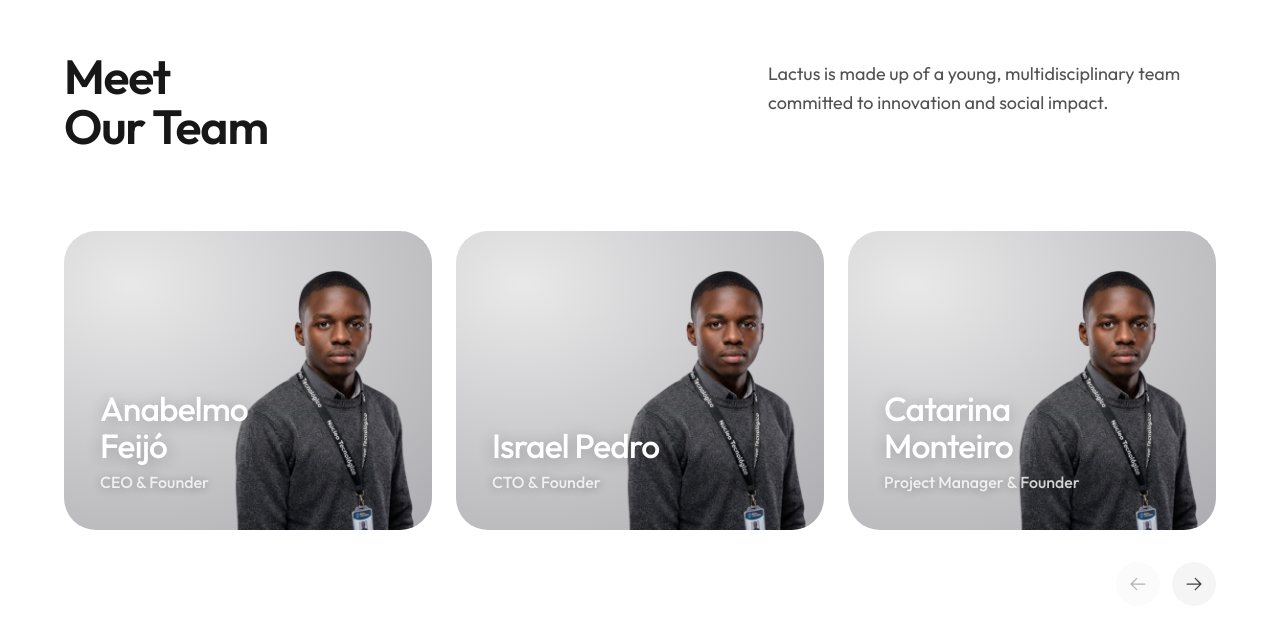
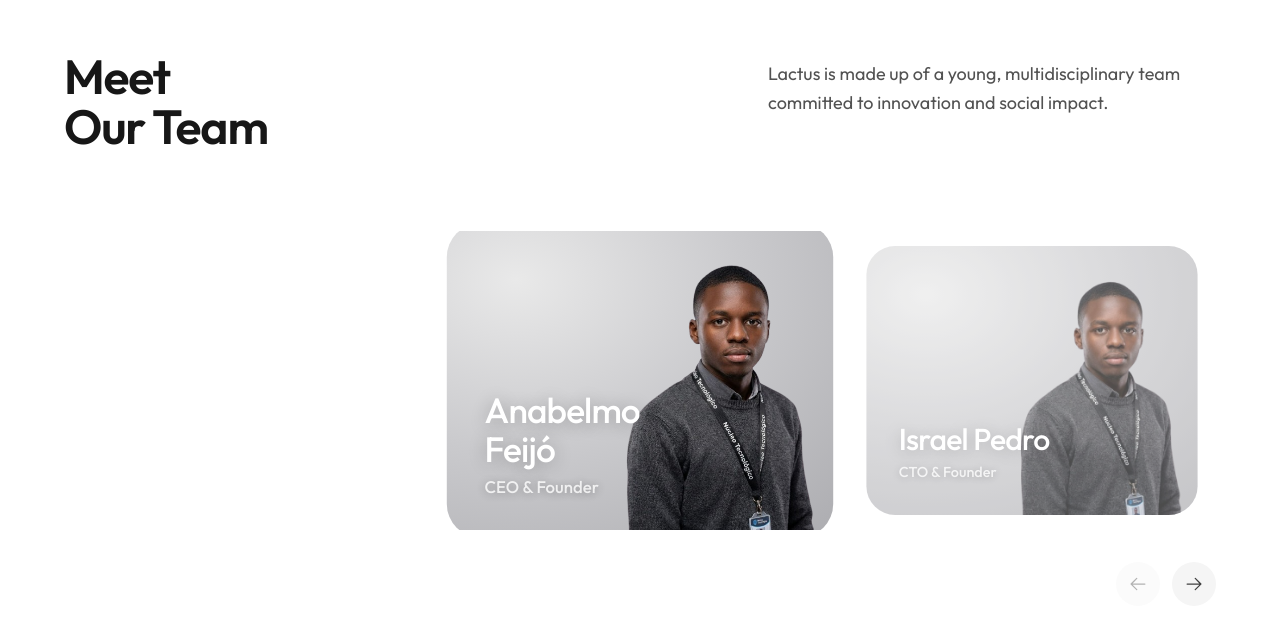
Before and after one commit to joao-tambue/lactus-website, a React (Vite) app: page / in a window 1280 px wide. Shown: the part 5299-5929 px from the top of the page. Built offline with nearby package versions, Linux system fonts and the light colour scheme.

Commit message:
feat: center featured card in team coverflow

```diff
--- a/src/components/sections/team/Team.tsx
+++ b/src/components/sections/team/Team.tsx
@@ -10,7 +10,7 @@ const CARD_GAP = 24
 export default function Team() {
   const { t } = useTranslation('home')
 
-  const { trackRef, containerRef, canGoPrev, canGoNext, next, prev } =
+  const { trackRef, containerRef, index, canGoPrev, canGoNext, next, prev } =
     useCarousel({ itemCount: teamMembers.length, gap: CARD_GAP })
 
   return (
@@ -33,14 +33,22 @@ export default function Team() {
       {/* Carrossel */}
       <div ref={containerRef} className="relative overflow-hidden">
         <div ref={trackRef} className="flex gap-6" style={{ willChange: 'transform' }}>
-          {teamMembers.map((member) => (
-            <div
-              key={member.id}
-              className="w-full flex-shrink-0 sm:w-[calc((100%-24px)/2)] lg:w-[calc((100%-48px)/3)]"
-            >
-              <TeamMemberCard member={member} />
-            </div>
-          ))}
+          {teamMembers.map((member, cardIndex) => {
+            const isActive = index === cardIndex
+            return (
+              <div
+                key={member.id}
+                className={`
+                  w-full flex-shrink-0
+                  sm:w-[calc((100%-24px)/2)] lg:w-[calc((100%-48px)/3)]
+                  transition-transform duration-700 ease-out
+                  ${isActive ? 'relative z-10 scale-105 opacity-100' : 'scale-90 opacity-70'}
+                `}
+              >
+                <TeamMemberCard member={member} />
+              </div>
+            )
+          })}
         </div>
       </div>
 
--- a/src/hooks/useCarousel.ts
+++ b/src/hooks/useCarousel.ts
@@ -1,78 +1,72 @@
-import { useCallback, useEffect, useRef, useState } from "react";
-import gsap from "gsap";
+import { useCallback, useEffect, useLayoutEffect, useRef, useState } from 'react'
+import gsap from 'gsap'
 
 interface UseCarouselOptions {
-  itemCount: number;
+  itemCount: number
   /** Gap entre os cards em px — precisa bater com a classe "gap-*" usada no track */
-  gap?: number;
+  gap?: number
 }
 
-/** 3 cards no desktop (lg), 2 no tablet (sm/md), 1 no mobile */
-function getCardsPerView(width: number): number {
-  if (width >= 1024) return 3;
-  if (width >= 640) return 2;
-  return 1;
-}
+/**
+ * Carrossel tipo coverflow: a card ativa é sempre centrada no container.
+ */
+export function useCarousel({ itemCount, gap = 24 }: UseCarouselOptions) {
+  const trackRef = useRef<HTMLDivElement>(null)
+  const containerRef = useRef<HTMLDivElement>(null)
 
-export function useCarousel({ itemCount, gap = 24 }: UseCarouselOptions) {
-  const trackRef = useRef<HTMLDivElement>(null);
-  const containerRef = useRef<HTMLDivElement>(null);
+  const [index, setIndex] = useState(0)
+  const indexRef = useRef(index)
+  useEffect(() => {
+    indexRef.current = index
+  }, [index])
 
-  const [cardsPerView, setCardsPerView] = useState(3);
-  const [index, setIndex] = useState(0);
+  const maxIndex = Math.max(0, itemCount - 1)
 
-  const maxIndex = Math.max(0, itemCount - cardsPerView);
-
-  const getStep = useCallback(() => {
-    const track = trackRef.current;
-    const firstCard = track?.children[0] as HTMLElement | undefined;
-    if (!firstCard) return 0;
-    return firstCard.offsetWidth + gap;
-  }, [gap]);
+  /** Posição X que deixa a card de índice `i` centrada no container */
+  const getCenterX = useCallback(
+    (i: number) => {
+      const container = containerRef.current
+      const firstCard = trackRef.current?.children[0] as HTMLElement | undefined
+      if (!container || !firstCard) return 0
+      const cardWidth = firstCard.offsetWidth
+      return container.offsetWidth / 2 - cardWidth / 2 - i * (cardWidth + gap)
+    },
+    [gap],
+  )
 
   const goTo = useCallback(
     (nextIndex: number) => {
-      const clamped = Math.min(Math.max(nextIndex, 0), maxIndex);
-      setIndex(clamped);
+      const clamped = Math.min(Math.max(nextIndex, 0), maxIndex)
+      setIndex(clamped)
       gsap.to(trackRef.current, {
-        x: -clamped * getStep(),
+        x: getCenterX(clamped),
         duration: 0.7,
-        ease: "power3.out",
-      });
+        ease: 'power3.out',
+      })
     },
-    [getStep, maxIndex]
-  );
+    [getCenterX, maxIndex],
+  )
 
-  const next = useCallback(() => goTo(index + 1), [goTo, index]);
-  const prev = useCallback(() => goTo(index - 1), [goTo, index]);
+  const next = useCallback(() => goTo(index + 1), [goTo, index])
+  const prev = useCallback(() => goTo(index - 1), [goTo, index])
 
-  // Recalcula quantos cards cabem por viewport ao redimensionar
-  useEffect(() => {
-    function handleResize() {
-      setCardsPerView(getCardsPerView(window.innerWidth));
+  // Centra a card ativa na montagem e ao redimensionar (sem animação)
+  useLayoutEffect(() => {
+    function centerCurrent() {
+      gsap.set(trackRef.current, { x: getCenterX(indexRef.current) })
     }
-    handleResize();
-    window.addEventListener("resize", handleResize);
-    return () => window.removeEventListener("resize", handleResize);
-  }, []);
-
-  // Reposiciona o track sempre que cardsPerView ou itemCount mudar
-  useEffect(() => {
-    setIndex((current) => {
-      const clamped = Math.min(current, Math.max(0, itemCount - cardsPerView));
-      gsap.set(trackRef.current, { x: -clamped * getStep() });
-      return clamped;
-    });
-    // eslint-disable-next-line react-hooks/exhaustive-deps
-  }, [cardsPerView, itemCount]);
+    centerCurrent()
+    window.addEventListener('resize', centerCurrent)
+    return () => window.removeEventListener('resize', centerCurrent)
+  }, [getCenterX])
 
   return {
     trackRef,
     containerRef,
-    cardsPerView,
+    index,
     canGoPrev: index > 0,
     canGoNext: index < maxIndex,
     next,
     prev,
-  };
+  }
 }
```
